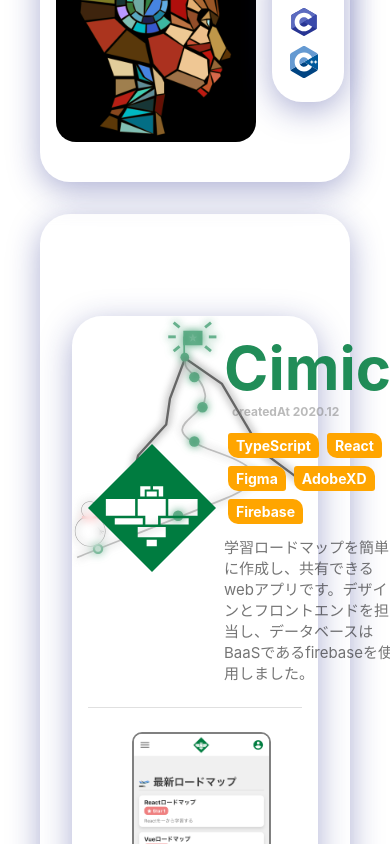
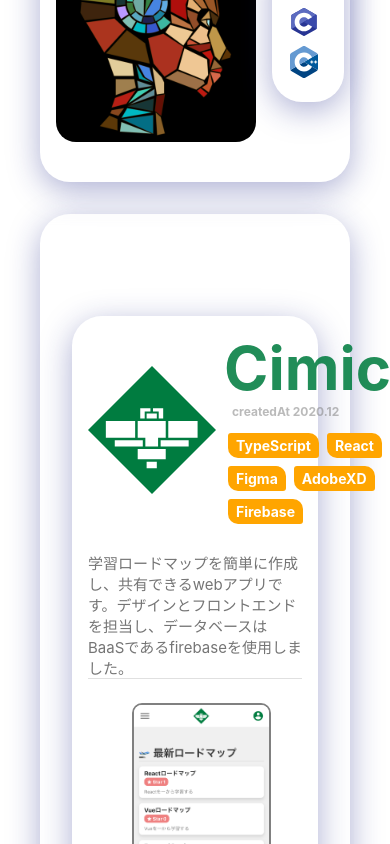
Before and after one commit to ucciqun/cerebro, a React (Create React App) app: page / in a window 390 px wide. Shown: the part 1514-2358 px from the top of the page. Built offline with nearby package versions, Linux system fonts and the light colour scheme; a web font is replaced by a local one.

Commit message:
add: responsive対応

```diff
--- a/src/Works.tsx
+++ b/src/Works.tsx
@@ -55,6 +55,7 @@
           image={d.image}
           createdAt={d.createdAt}
           color={d.color}
+          key={i}
         />
       ))}
     </div>
--- a/src/works/Work.module.css
+++ b/src/works/Work.module.css
@@ -22,6 +22,9 @@
   font-size: 15px;
   opacity: 0.54;
   margin-top: 8px;
+}
+.mediaSP {
+  display: none;
 }
 .main {
   display: flex;
@@ -52,4 +55,10 @@
     flex-direction: column;
     align-items: initial;
   }
+  .mediaSP {
+    display: block;
+  }
+  .mediaPC {
+    display: none;
+  }
 }
--- a/src/works/Work.tsx
+++ b/src/works/Work.tsx
@@ -30,6 +30,7 @@
       <img
         src={picture}
         alt=""
+        className={styles.mediaPC}
         style={{
           position: "absolute",
           width: 300,
@@ -59,9 +60,14 @@
                 <Badge title={d} color="orange" key={i} />
               ))}
             </div>
-            <p className={styles.description}>{description}</p>
+            <p className={`${styles.description} ${styles.mediaPC}`}>
+              {description}
+            </p>
           </div>
         </div>
+        <p className={`${styles.description} ${styles.mediaSP}`}>
+          {description}
+        </p>
         <Divider />
         <div className={styles.images}>
           {image.map((d, i) => (
```
